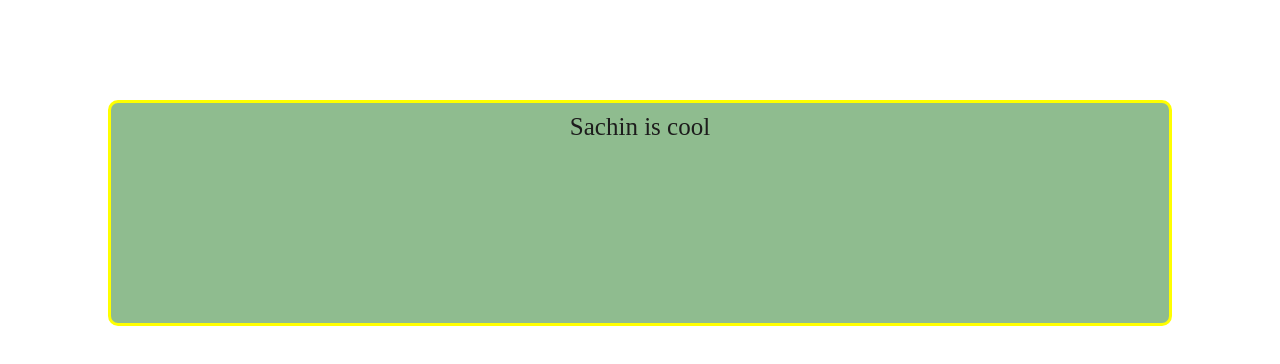
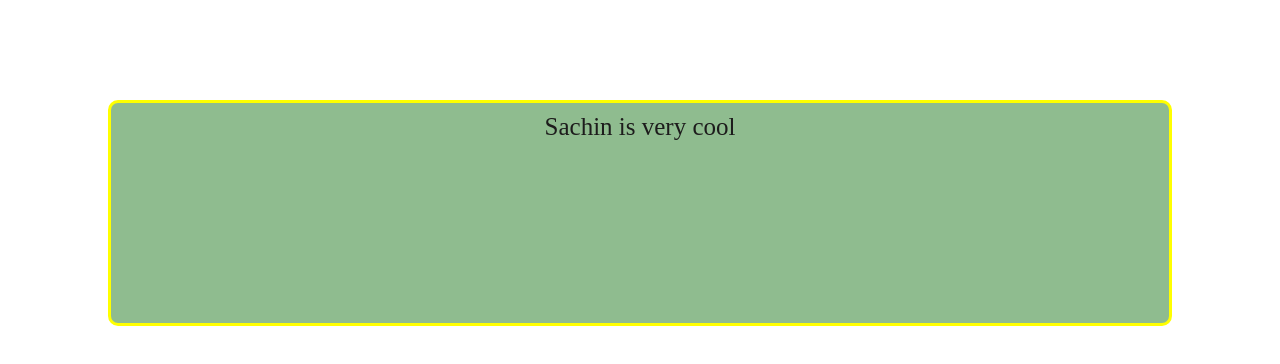
Before and after one commit to sachindalmia/ToTheNewBeginnings, a plain HTML site: page index.html in a window 1280 px wide. Drawn offline with Linux system fonts and the light colour scheme.

Commit message:
Small change

```diff
--- a/index.html
+++ b/index.html
@@ -12,7 +12,7 @@
     border-radius: 10px;
     border-color: yellow;
     border-style: solid;">
-        Sachin is cool
+        Sachin is very cool
 
     </p>
 </body>
```
